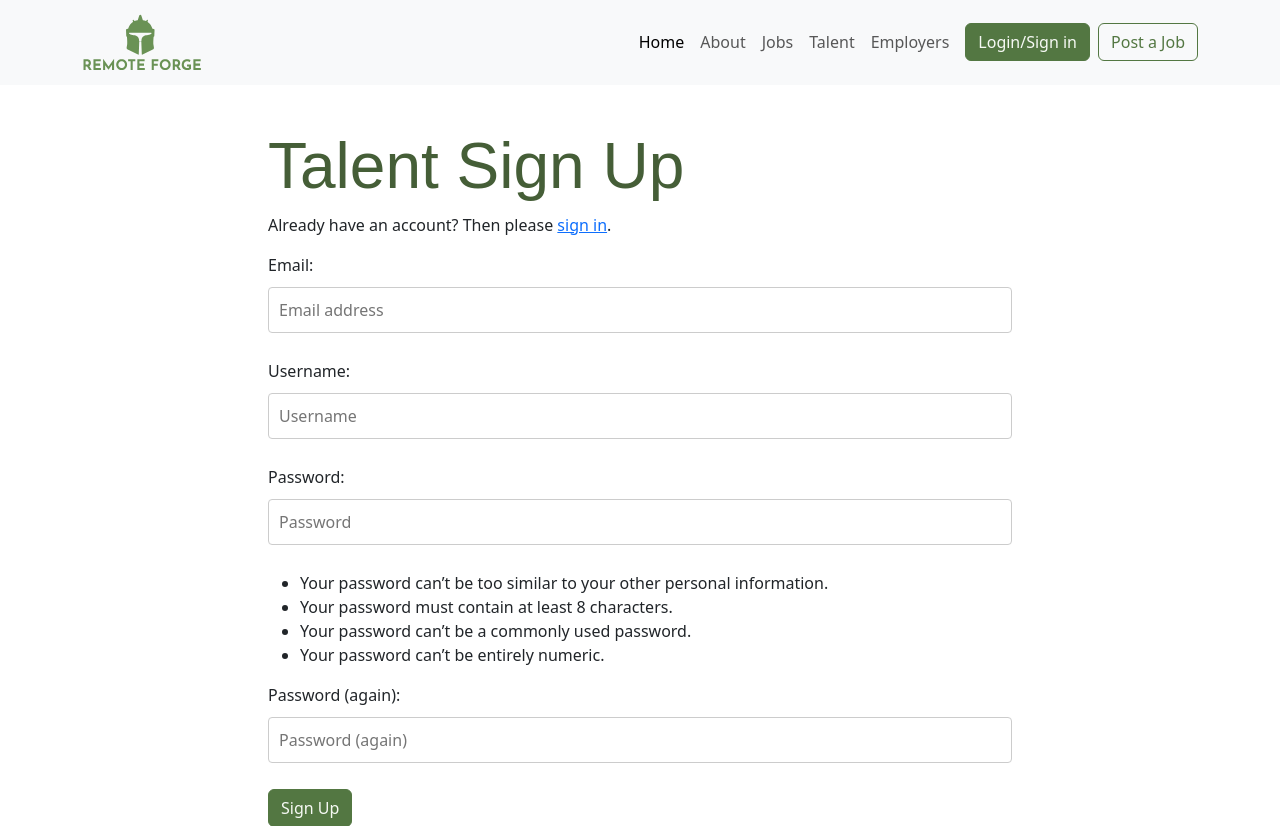
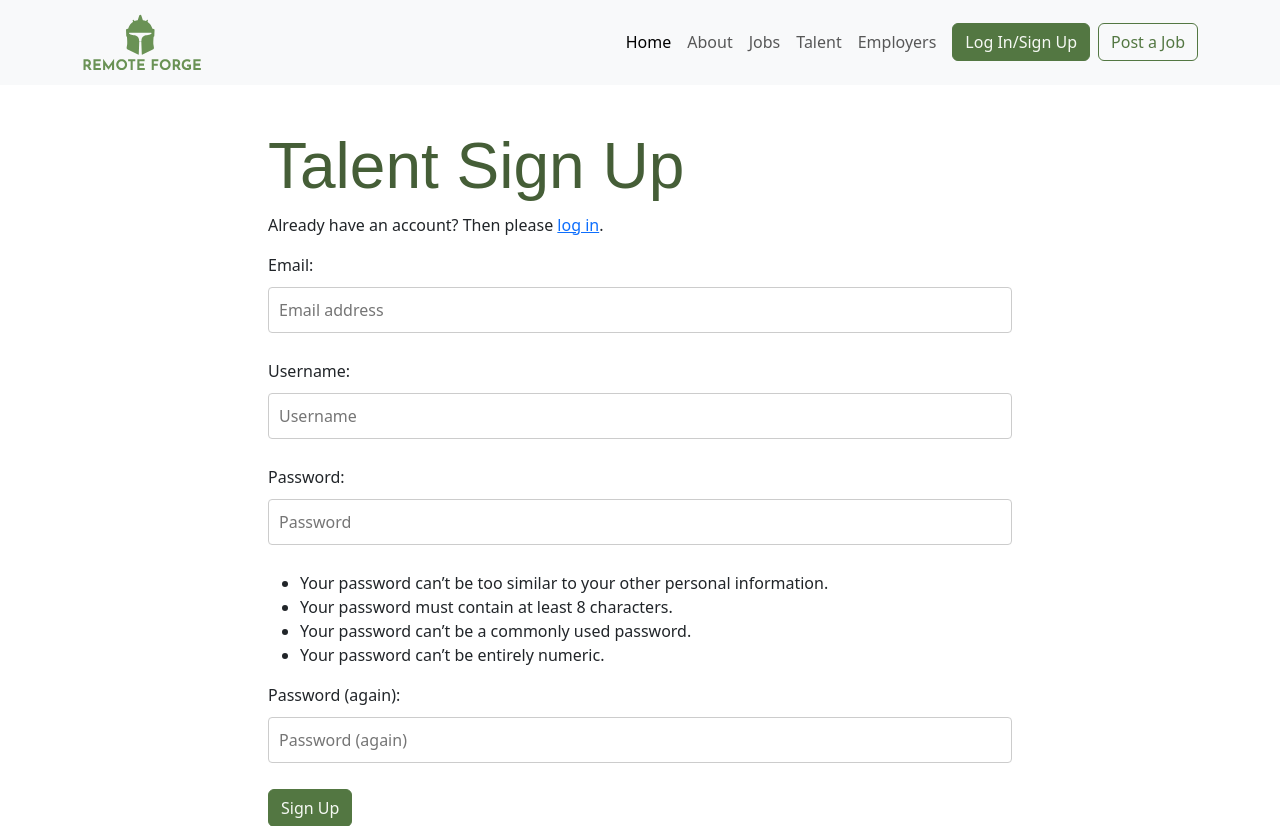
Before and after one commit to patrickhladun/remote-forge, a Django app: page /accounts/signup/ in a window 1280 px wide. Shown: the top 826 px of the page. Run offline with Django 5.2, Linux system fonts and the light colour scheme; some libraries are stand-ins or nearby versions.

Commit message:
fix: use Log In instead of Sing In

```diff
--- a/templates/allauth/account/login.html
+++ b/templates/allauth/account/login.html
@@ -10,7 +10,7 @@
   <main class="main">
     <section class="container-sm py-5">
       {% element h1 %}
-      {% trans 'Sign In' %}
+      {% trans 'Log In' %}
       {% endelement %}
       <p>
         {% blocktrans %}If you have not created an account yet, then please
--- a/templates/allauth/account/signup.html
+++ b/templates/allauth/account/signup.html
@@ -10,7 +10,7 @@
     <section class="container-sm py-5">
         {% element h1 %}Talent {% trans "Sign Up" %}{% endelement %}
         <p>
-            {% blocktrans %}Already have an account? Then please <a href="{{ login_url }}">sign in</a>.{% endblocktrans %}
+            {% blocktrans %}Already have an account? Then please <a href="{{ login_url }}">log in</a>.{% endblocktrans %}
         </p>
         {% url 'talent_signup' as action_url %}
         {% element form form=form method="post" action=action_url tags="entrance,signup" %}
--- a/templates/allauth/account/signup_employer.html
+++ b/templates/allauth/account/signup_employer.html
@@ -10,7 +10,7 @@
     <section class="container-sm py-5">
         {% element h1 %}Employer {% trans "Sign Up" %}{% endelement %}
         <p>
-            {% blocktrans %}Already have an account? Then please <a href="{{ login_url }}">sign in</a>.{% endblocktrans %}
+            {% blocktrans %}Already have an account? Then please <a href="{{ login_url }}">log in</a>.{% endblocktrans %}
         </p>
         {% url 'employer_signup' as action_url %}
         {% element form form=form method="post" action=action_url tags="entrance,signup" %}
--- a/templates/allauth/account/signup_talent.html
+++ b/templates/allauth/account/signup_talent.html
@@ -10,7 +10,7 @@
     <section class="container-sm py-5">
         {% element h1 %}Talent {% trans "Sign Up" %}{% endelement %}
         <p>
-            {% blocktrans %}Already have an account? Then please <a href="{{ login_url }}">sign in</a>.{% endblocktrans %}
+            {% blocktrans %}Already have an account? Then please <a href="{{ login_url }}">log in</a>.{% endblocktrans %}
         </p>
         {% url 'talent_signup' as action_url %}
         {% element form form=form method="post" action=action_url tags="entrance,signup" %}
--- a/templates/partials/header/desktop-navbar.html
+++ b/templates/partials/header/desktop-navbar.html
@@ -40,7 +40,7 @@
           </li>
         {% else %}
           <li class="nav-item ms-2">
-            <a class="btn btn-primary" aria-label="Link to Login Page" href="{% url 'account_login' %}">Login/Sign in</a>
+            <a class="btn btn-primary" aria-label="Link to Login Page" href="{% url 'account_login' %}">Log In/Sign Up</a>
           </li>
           <li class="nav-item ms-2">
             <a class="btn btn-outline-primary" aria-label="Link to Post a Job Page" href="{% url 'employer_signup' %}">Post a Job</a>
--- a/templates/partials/header/mobile-navbar.html
+++ b/templates/partials/header/mobile-navbar.html
@@ -41,7 +41,7 @@
         {% else %}
           <ul class="navbar-nav justify-content-end flex-grow-1 pe-3 gap-2">
             <li class="nav-item">
-              <a class="btn btn-primary" aria-label="Link to Login Page" href="{% url 'account_login' %}">Login/Sign in</a>
+              <a class="btn btn-primary" aria-label="Link to Login Page" href="{% url 'account_login' %}">Log In/Sign Up</a>
             </li>
             <li class="nav-item">
               <a class="btn btn-outline-primary" aria-label="Link to Signup Page" href="{% url 'employer_signup' %}">Post a Job</a>
```
